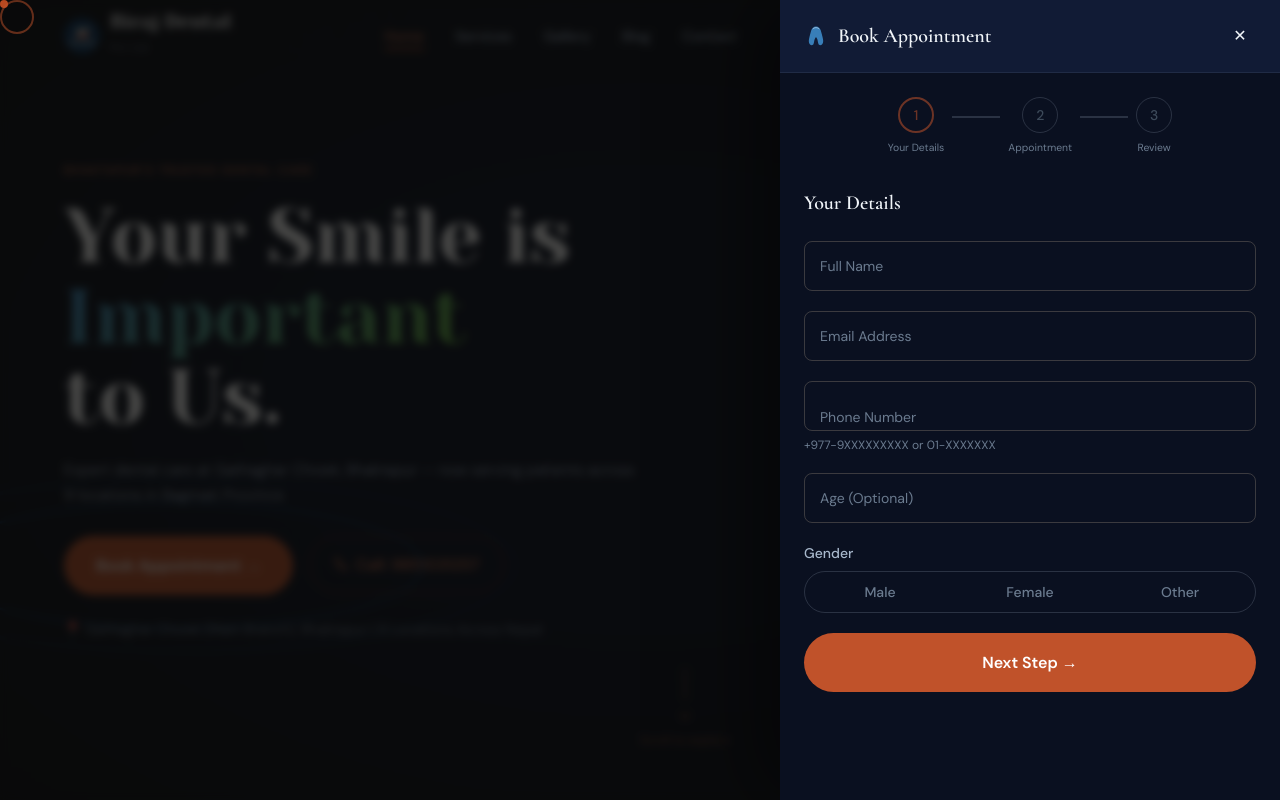
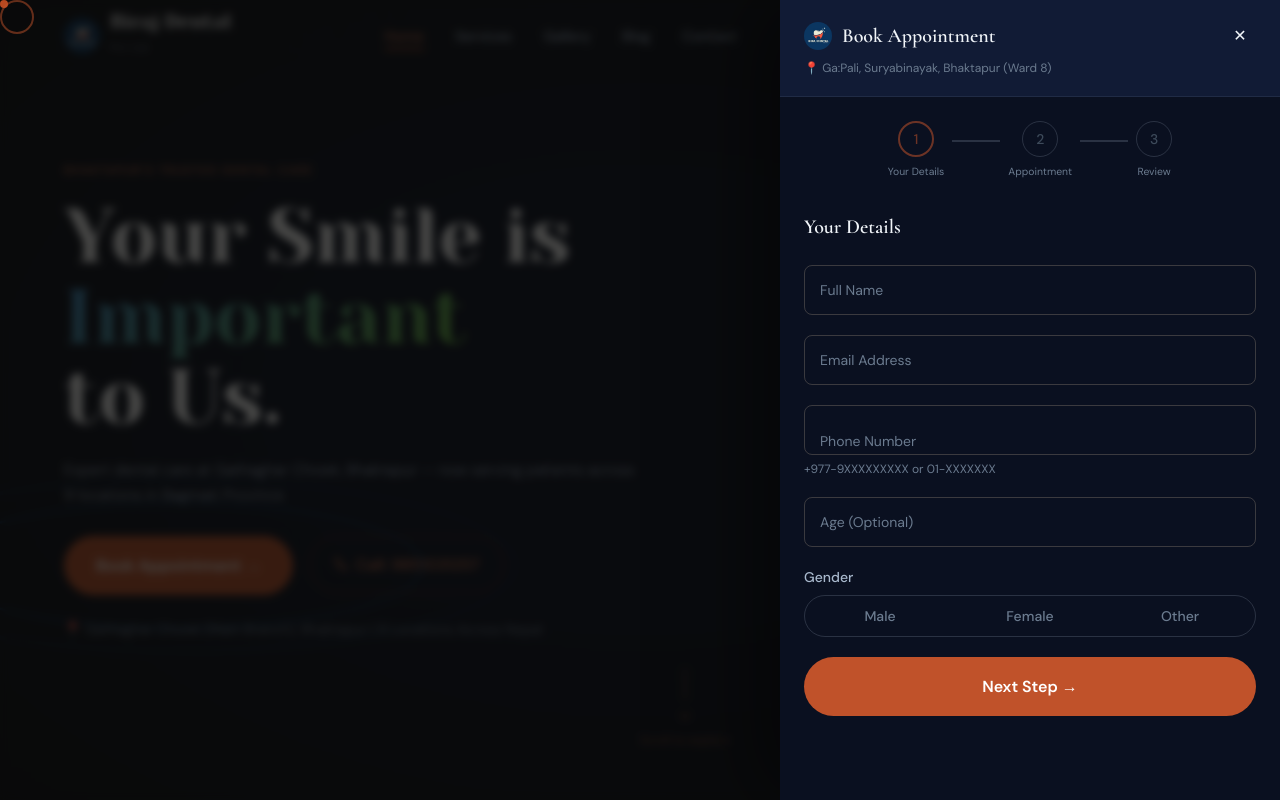
Before and after one commit to maniprasadneupane01-prog/deploy-frontend, a React (Vite) app: page / in a window 1280 px wide. Both pictures are taken after a click on the button "Book Appointment". Shown: the top 800 px of the page. Built offline with nearby package versions, Linux system fonts and the light colour scheme.

Commit message:
fix: add address to booking panel, improve admin delete error logging

```diff
--- a/src/components/booking/BookingPanel.jsx
+++ b/src/components/booking/BookingPanel.jsx
@@ -9,7 +9,6 @@ import Step1Personal from './Step1Personal';
 import Step2Appointment from './Step2Appointment';
 import Step3Review from './Step3Review';
 import BookingSuccess from './BookingSuccess';
-import LogoIcon from '../svg/LogoIcon';
 
 export default function BookingPanel() {
   const { t } = useTranslation();
@@ -39,12 +38,15 @@ export default function BookingPanel() {
         <>
           <motion.div className="fixed inset-0 z-[399] bg-[rgba(10,10,8,0.75)] backdrop-blur-sm" initial={{ opacity: 0 }} animate={{ opacity: 1 }} exit={{ opacity: 0 }} onClick={closePanel} />
           <motion.div ref={panelRef} tabIndex={-1} className="fixed top-0 right-0 h-[100dvh] w-full md:w-[500px] z-[400] bg-[var(--bg-page)] shadow-[-20px_0_80px_rgba(0,0,0,0.5)] overflow-y-auto outline-none" initial={{ x: '100%' }} animate={{ x: 0, transition: { type: 'tween', ease: [0.16,1,0.3,1], duration: 0.45 } }} exit={{ x: '100%', transition: { type: 'tween', ease: [0.7,0,0.84,0], duration: 0.35 } }}>
-            <div className="sticky top-0 bg-[var(--bg-card)] border-b border-[var(--border-subtle)] px-6 py-5 flex items-center justify-between z-10">
-              <div className="flex items-center gap-2.5">
-                <LogoIcon size={24} color="var(--terra-400)" />
-                <h2 className="font-cormorant font-semibold text-xl">{t('booking.title')}</h2>
+            <div className="sticky top-0 bg-[var(--bg-card)] border-b border-[var(--border-subtle)] px-6 py-5 z-10">
+              <div className="flex items-center justify-between mb-2">
+                <div className="flex items-center gap-2.5">
+                  <img src="/logo.jpg" alt="Biraj Dental" className="w-7 h-7 rounded-full object-cover" />
+                  <h2 className="font-cormorant font-semibold text-xl">{t('booking.title')}</h2>
+                </div>
+                <button onClick={closePanel} className="w-8 h-8 flex items-center justify-center rounded-full hover:bg-terra-500/10 transition-colors" aria-label="Close panel">✕</button>
               </div>
-              <button onClick={closePanel} className="w-8 h-8 flex items-center justify-center rounded-full hover:bg-terra-500/10 transition-colors" aria-label="Close panel">✕</button>
+              <p className="font-sans text-xs text-[var(--text-muted)]">📍 Ga:Pali, Suryabinayak, Bhaktapur (Ward 8)</p>
             </div>
             <div className="p-6">
               {form.step < 4 && <StepIndicator currentStep={form.step} />}
```
